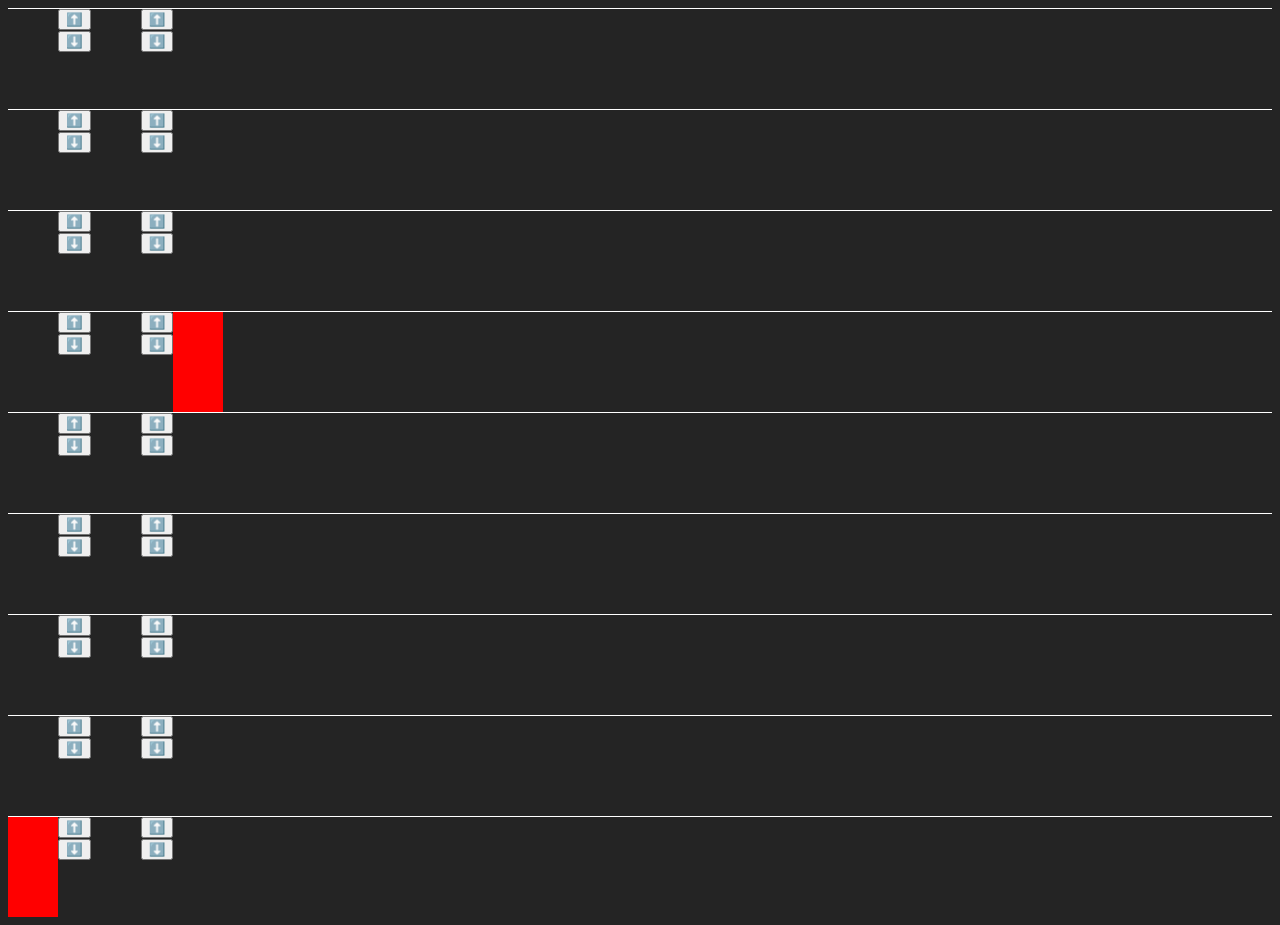
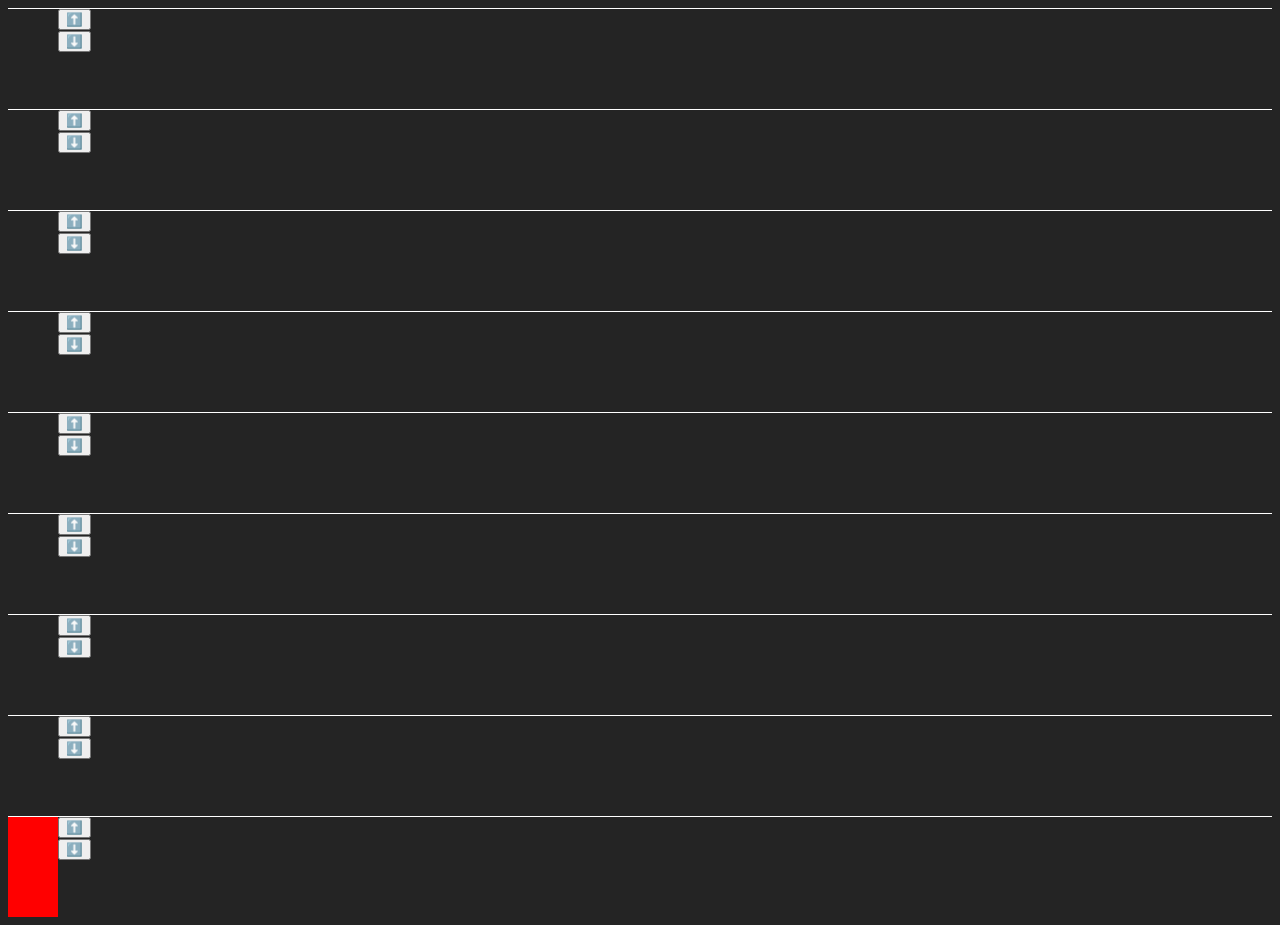
Before and after one commit to domuen/elevator, a Svelte app: page / in a window 1280 px wide. Built offline with nearby package versions, Linux system fonts and the light colour scheme.

Commit message:
fix: hide right elevator

```diff
--- a/src/App.svelte
+++ b/src/App.svelte
@@ -1,7 +1,7 @@
 <script lang="ts">
 	import { onMount } from 'svelte';
 	import LeftElevator from './components/LeftElevator.svelte';
-	import RightElevator from './components/RightElevator.svelte';
+	// import RightElevator from './components/RightElevator.svelte';
 	import Elevator from './classes/Elevator.svelte';
 
 	let tickSpeed = 1_000;
@@ -24,13 +24,13 @@
 	<div class="floor">
 		<!-- elevator L -->
 		<LeftElevator
+			{floor}
 			elevatorLFloor={elevatorL.floor}
-			{floor}
 			handleLeftButtonPressed={(btn) => elevatorL.handleButtonPress(btn)}
 		/>
 
 		<!-- elevator R -->
-		<RightElevator {tickSpeed} {floor} />
+		<!-- <RightElevator {tickSpeed} {floor} /> -->
 	</div>
 {/each}
 
```
